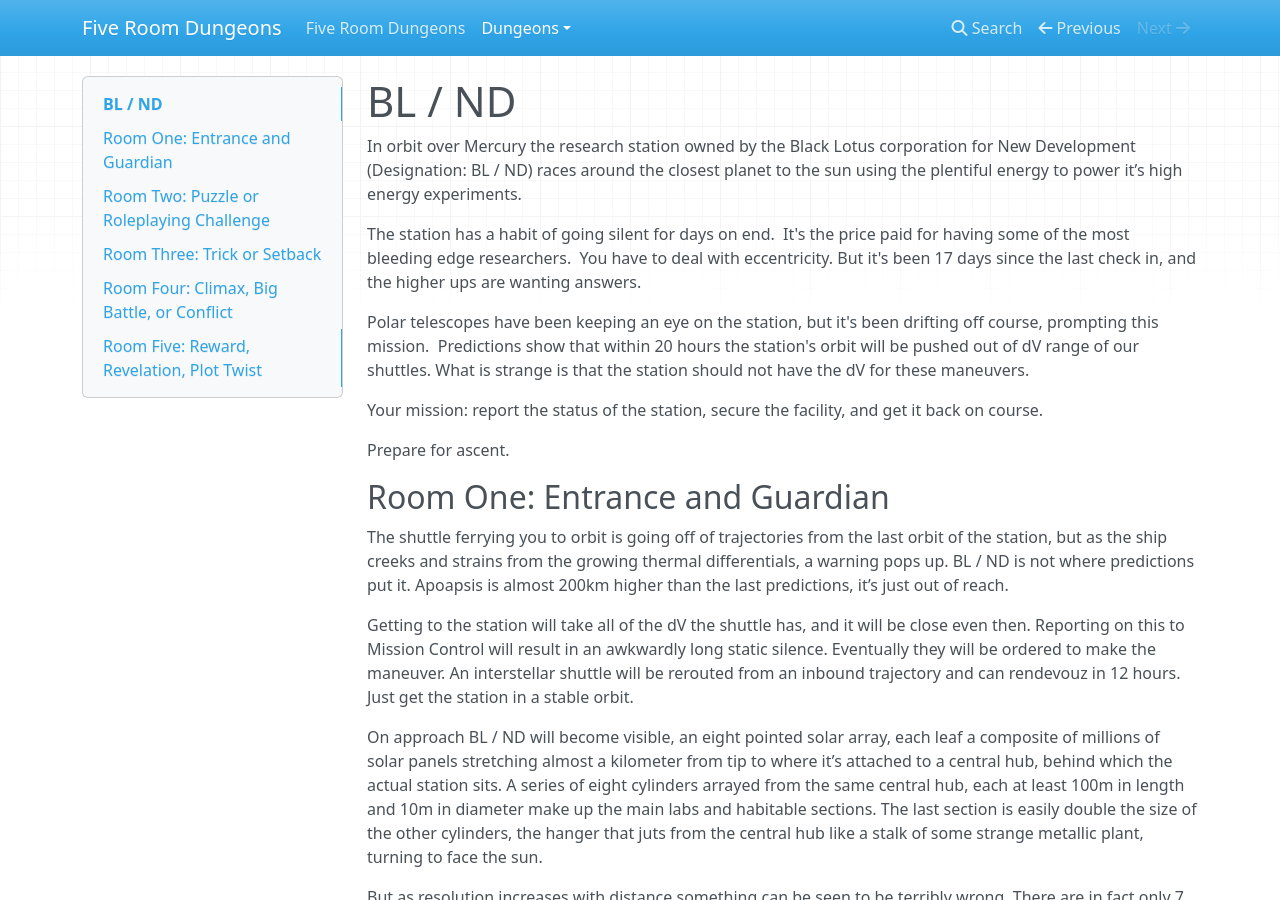
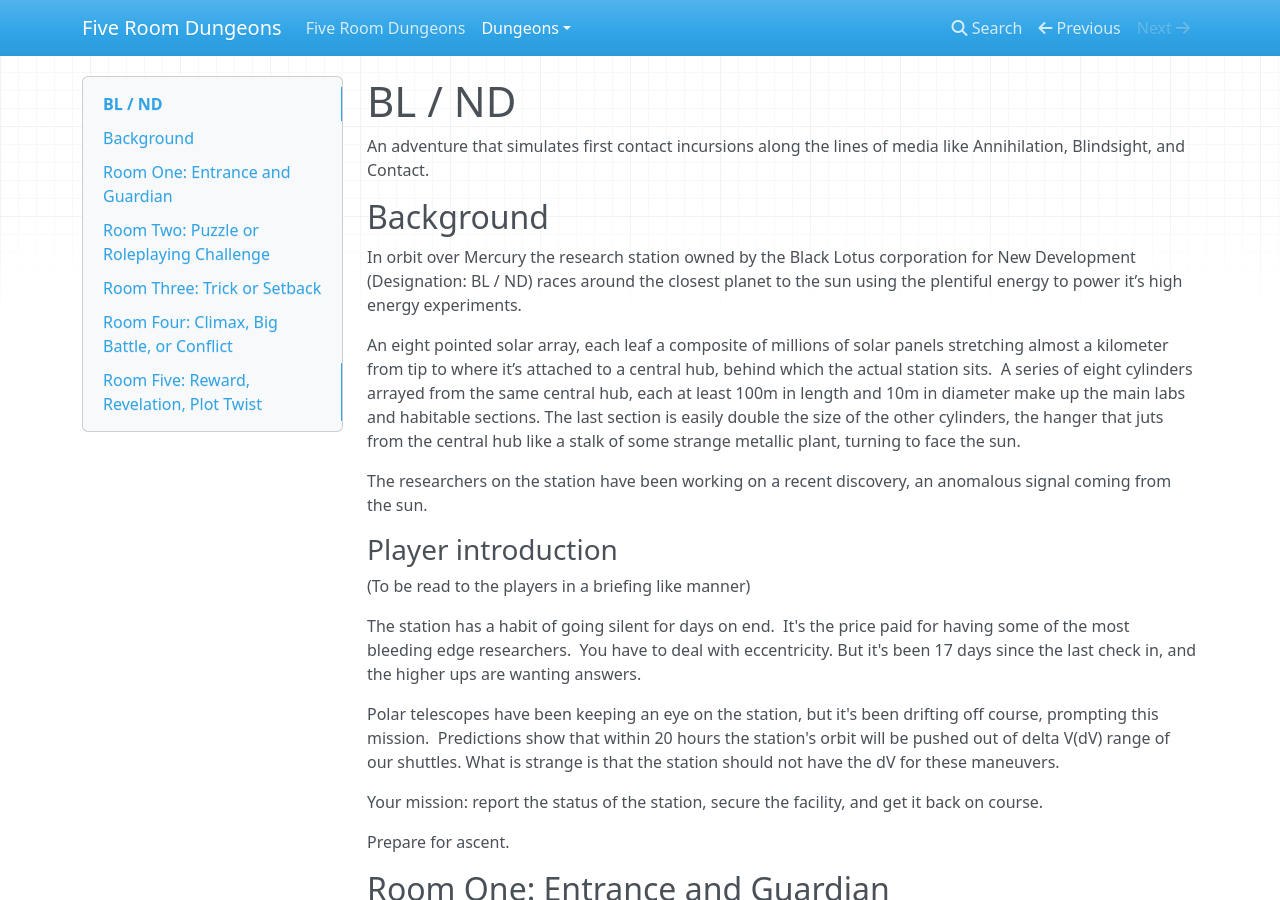
Before and after one commit to herrozerro/Five-Room-Dungeons, an MkDocs documentation site: the page built from docs/Dungeons/BLND.md, in a window 1280 px wide and 900 px high. Built offline with MkDocs 1.6.1, drawn with Linux system fonts in a browser that asks for light colours; nearby versions of some CDN libraries; some of the changed text lies outside the part shown.

Commit message:
edits to room 2 and background

```diff
--- a/docs/Dungeons/BLND.md
+++ b/docs/Dungeons/BLND.md
@@ -1,10 +1,22 @@
 # BL / ND
+
+An adventure that simulates first contact incursions along the lines of media like Annihilation, Blindsight, and Contact.
+
+## Background
 
 In orbit over Mercury the research station owned by the Black Lotus corporation for New Development (Designation: BL / ND) races around the closest planet to the sun using the plentiful energy to power it’s high energy experiments.
 
+An eight pointed solar array, each leaf a composite of millions of solar panels stretching almost a kilometer from tip to where it’s attached to a central hub, behind which the actual station sits.  A series of eight cylinders arrayed from the same central hub, each at least 100m in length and 10m in diameter make up the main labs and habitable sections. The last section is easily double the size of the other cylinders, the hanger that juts from the central hub like a stalk of some strange metallic plant, turning to face the sun.
+
+The researchers on the station have been working on a recent discovery, an anomalous signal coming from the sun.
+
+### Player introduction
+
+(To be read to the players in a briefing like manner)
+
 The station has a habit of going silent for days on end.  It's the price paid for having some of the most bleeding edge researchers.  You have to deal with eccentricity. But it's been 17 days since the last check in, and the higher ups are wanting answers.
 
-Polar telescopes have been keeping an eye on the station, but it's been drifting off course, prompting this mission.  Predictions show that within 20 hours the station's orbit will be pushed out of dV range of our shuttles. What is strange is that the station should not have the dV for these maneuvers.
+Polar telescopes have been keeping an eye on the station, but it's been drifting off course, prompting this mission.  Predictions show that within 20 hours the station's orbit will be pushed out of delta V(dV) range of our shuttles. What is strange is that the station should not have the dV for these maneuvers.
 
 Your mission: report the status of the station, secure the facility, and get it back on course.
 
@@ -30,6 +42,14 @@ Either way, the challenge should come from the damage from the hazard, shrapnel
 
 ## Room Two: Puzzle or Roleplaying Challenge
 
+Gaining entrance to the actual station is not hard, all airlocks are accessible, either through the service module, or via any of the unrestricted modules.  Once inside the mission should continue as planned, find out what's happened, reestablish control of the situation, and contact Mission Control.
+
+There are several main challenges:
+
+* The station is running on reserve power despite being in a full solar cycle of its orbit.  All of the available power is currently being shunted to HE Lab 2 (Restricted Hab 7). Unless rectified the station will lose power, lights, life support, and station doors will all fail causing the entire station to become hazardous.
+* The main communications computer has been damaged, smashed by the look of it.  A competent tech specialist should be able to bring up the communications array on one of the other computers. However all computer commands have been locked out with admin access only being allowed from the HE 2 Lab
+* When the party starts poking around the station, a transmission
+
 ## Room Three: Trick or Setback
 
 ## Room Four: Climax, Big Battle, or Conflict
```
